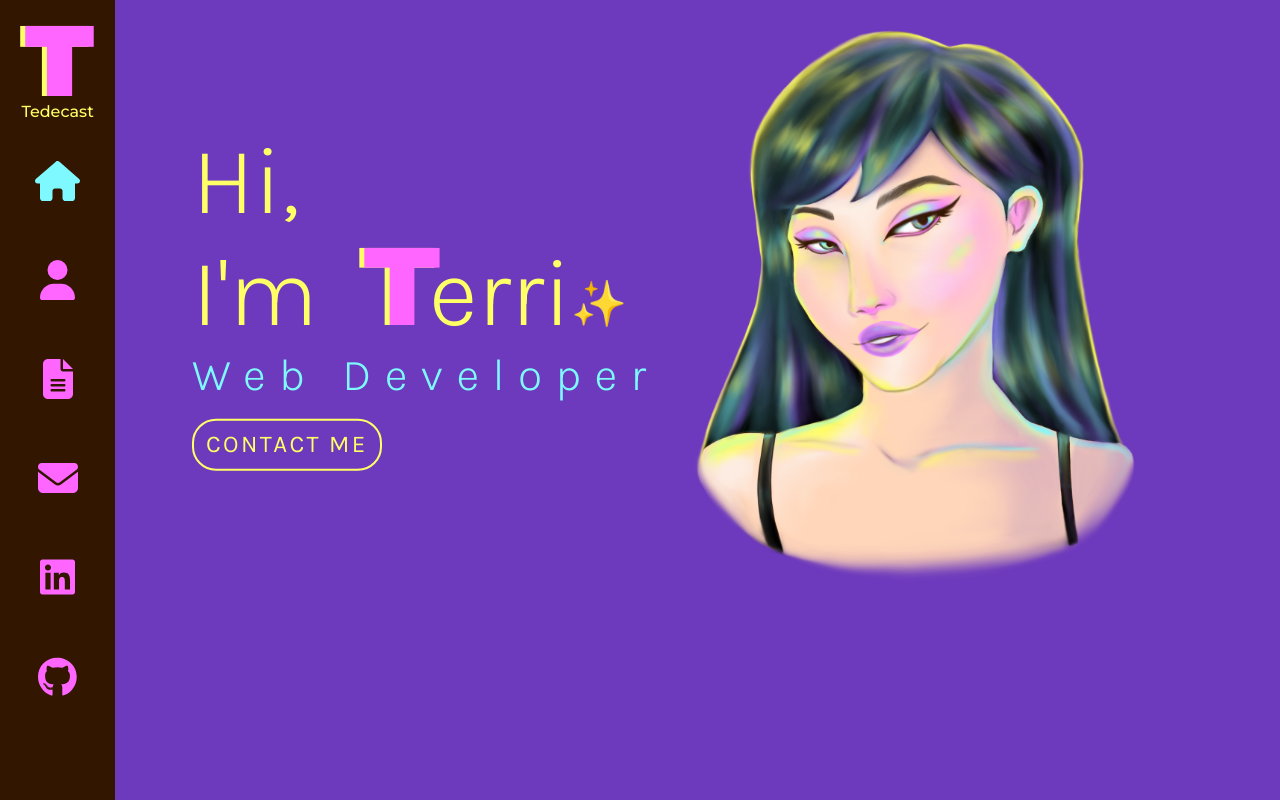
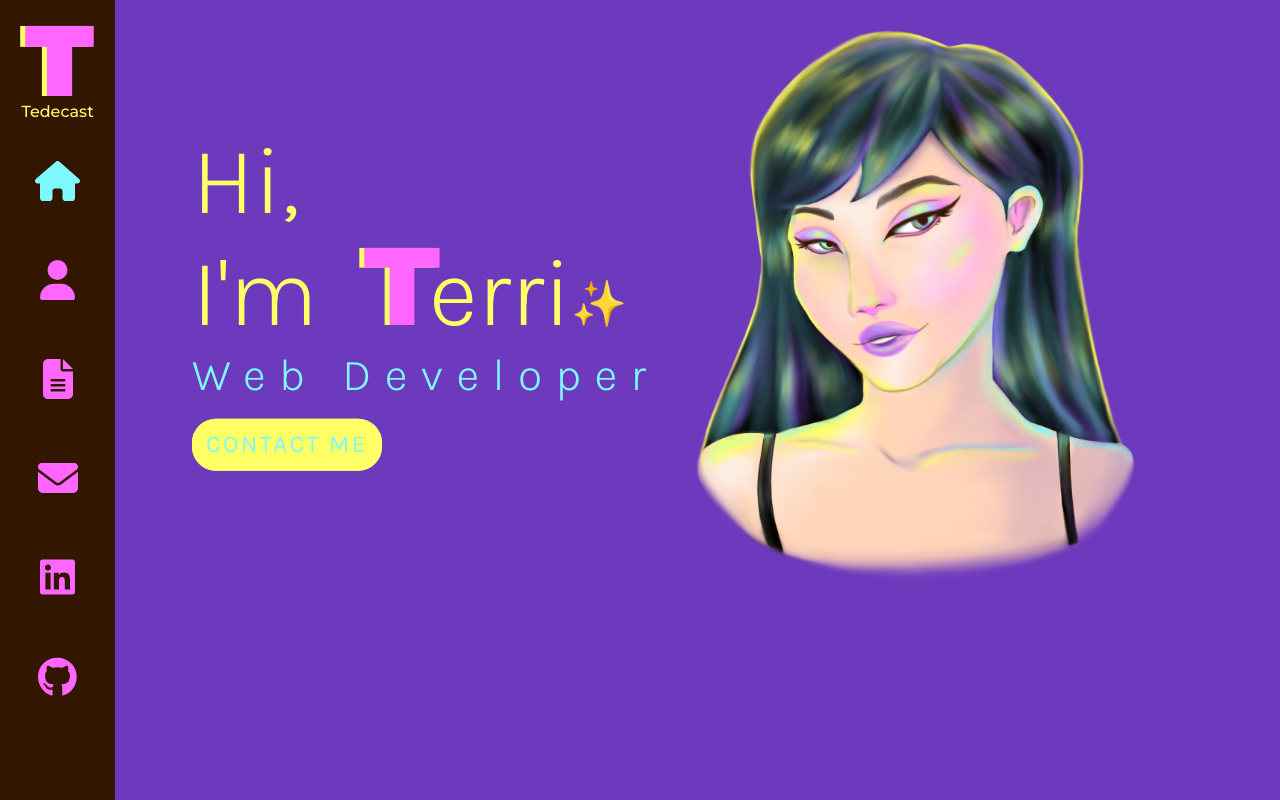
Before and after one commit to tedecast/Portfolio, a React (Create React App) app: page / in a window 1280 px wide. In both pictures the pointer is over the link "CONTACT ME". Built offline with nearby package versions, Linux system fonts and the light colour scheme.

Commit message:
Made contact button animate + change color

```diff
--- a/src/components/Home/index.scss
+++ b/src/components/Home/index.scss
@@ -73,10 +73,15 @@
     text-decoration: none;
     padding: 0.4em 0.5em;
     border: 0.1em solid #ffff66;
-    // animation: fadeIn 1.5s 3.5s backwards;
+    animation: fadeIn 1.5s 3.5s backwards;
     border-radius: 1em;
-    // white-space: nowrap;
-    // transition: 0.5s;
+    white-space: nowrap;
+    transition: 0.5s;
+
+    &:hover {
+      background: #ffff66;
+      color: #7df9ff;
+    }
   }
 
   .display-photo {
```
